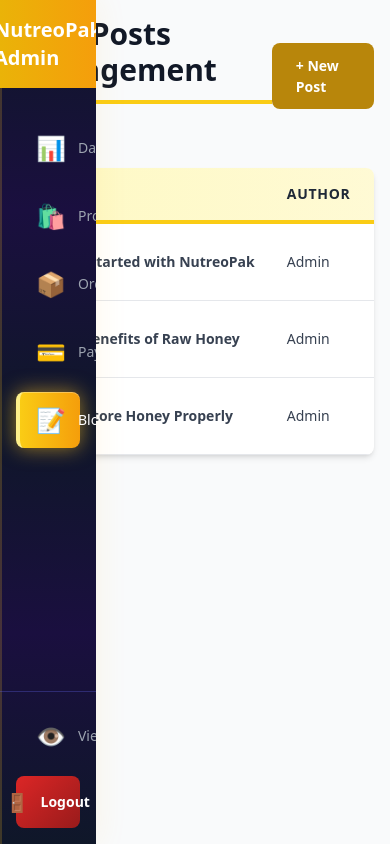
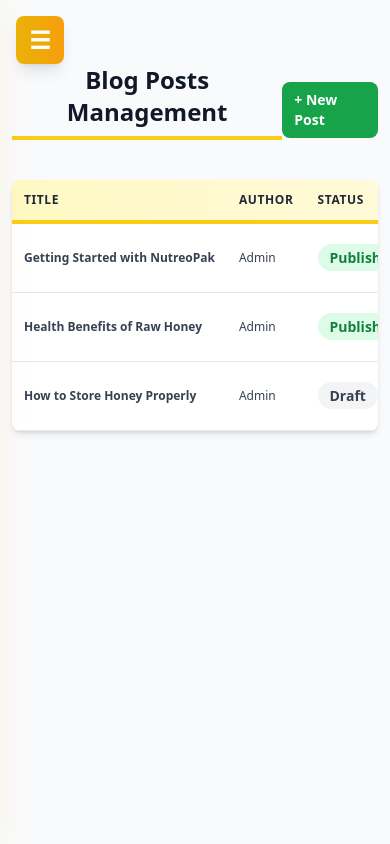
Before and after one commit to developer-bytespak/NeutroPak_frontend, a Next.js app: page /admin/blog in a window 390 px wide. Built offline with nearby package versions, Linux system fonts and the light colour scheme.

Commit message:
admin panel responsiveness

```diff
--- a/src/app/admin/orders/page.tsx
+++ b/src/app/admin/orders/page.tsx
@@ -102,10 +102,11 @@
           </div>
         )}
 
-        <div className="bg-white rounded-lg shadow-md overflow-hidden">
+        <div className="bg-white rounded-lg shadow-md">
           {loading ? (
             <p className="p-8 text-center text-gray-500">Loading orders...</p>
           ) : orders.length > 0 ? (
+            <div className="table-wrapper">
             <table className="admin-table">
               <thead>
                 <tr>
@@ -138,6 +139,7 @@
                 ))}
               </tbody>
             </table>
+            </div>
           ) : (
             <p className="p-8 text-center text-gray-500">No orders found</p>
           )}
--- a/src/app/admin/payments/page.tsx
+++ b/src/app/admin/payments/page.tsx
@@ -29,7 +29,8 @@
           </div>
         </div>
 
-        <div className="bg-white rounded-lg shadow-md overflow-hidden mt-8">
+        <div className="bg-white rounded-lg shadow-md mt-8">
+          <div className="table-wrapper">
           <table className="admin-table">
             <thead>
               <tr>
@@ -62,6 +63,7 @@
               ))}
             </tbody>
           </table>
+          </div>
         </div>
       </main>
     </AdminLayout>
--- a/src/app/admin/products/page.tsx
+++ b/src/app/admin/products/page.tsx
@@ -88,10 +88,11 @@
           </div>
         )}
 
-        <div className="bg-white rounded-lg shadow-md overflow-hidden">
+        <div className="bg-white rounded-lg shadow-md">
           {loading ? (
             <p className="p-8 text-center text-gray-500">Loading products...</p>
           ) : products.length > 0 ? (
+            <div className="table-wrapper">
             <table className="admin-table">
               <thead>
                 <tr>
@@ -133,6 +134,7 @@
                 ))}
               </tbody>
             </table>
+            </div>
           ) : (
             <p className="p-8 text-center text-gray-500">No products found</p>
           )}
--- a/src/components/AdminLayout.tsx
+++ b/src/components/AdminLayout.tsx
@@ -1,6 +1,6 @@
 'use client';
 
-import React, { ReactNode, useState, useEffect } from 'react';
+import React, { ReactNode, useState, useEffect, useRef } from 'react';
 import Link from 'next/link';
 import { usePathname } from 'next/navigation';
 
@@ -11,6 +11,7 @@
 const AdminLayout: React.FC<AdminLayoutProps> = ({ children }) => {
   const [sidebarOpen, setSidebarOpen] = useState(false);
   const [isLargeScreen, setIsLargeScreen] = useState(false);
+  const sidebarNavRef = useRef<HTMLElement>(null);
   const pathname = usePathname();
 
   useEffect(() => {
@@ -18,6 +19,8 @@
       setIsLargeScreen(window.innerWidth >= 1024);
       if (window.innerWidth >= 1024) {
         setSidebarOpen(true);
+      } else {
+        setSidebarOpen(false);
       }
     };
 
@@ -26,8 +29,36 @@
     return () => window.removeEventListener('resize', handleResize);
   }, []);
 
+  // Prevent body scroll when sidebar overlay is visible on mobile
+  useEffect(() => {
+    if (sidebarOpen && !isLargeScreen) {
+      document.body.classList.add('sidebar-open');
+      document.body.style.overflow = 'hidden';
+    } else {
+      document.body.classList.remove('sidebar-open');
+      document.body.style.overflow = 'unset';
+    }
+    return () => {
+      document.body.classList.remove('sidebar-open');
+      document.body.style.overflow = 'unset';
+    };
+  }, [sidebarOpen, isLargeScreen]);
+
+  // Scroll sidebar nav to top when sidebar opens
+  useEffect(() => {
+    if (sidebarOpen && sidebarNavRef.current && !isLargeScreen) {
+      sidebarNavRef.current.scrollTop = 0;
+    }
+  }, [sidebarOpen, isLargeScreen]);
+
   const isActive = (href: string) => {
     return pathname === href || pathname.startsWith(href + '/');
+  };
+
+  const closeSidebar = () => {
+    if (!isLargeScreen) {
+      setSidebarOpen(false);
+    }
   };
 
   return (
@@ -41,16 +72,17 @@
       )}
 
       {/* Sidebar */}
-      <aside className="admin-sidebar">
+      <aside className={`admin-sidebar ${!sidebarOpen && !isLargeScreen ? 'mobile-closed' : ''}`}>
         <div className="sidebar-header">
           <span className="collapse-icon">☰</span>
           <h2>NutreoPak Admin</h2>
         </div>
 
-        <nav className="sidebar-nav">
+        <nav className="sidebar-nav" ref={sidebarNavRef}>
           <Link
             href="/admin/dashboard"
             className={`nav-link ${isActive('/admin/dashboard') ? 'active' : ''}`}
+            onClick={closeSidebar}
           >
             <span className="icon">📊</span>
             <span className="text">Dashboard</span>
@@ -58,6 +90,7 @@
           <Link
             href="/admin/products"
             className={`nav-link ${isActive('/admin/products') ? 'active' : ''}`}
+            onClick={closeSidebar}
           >
             <span className="icon">🛍️</span>
             <span className="text">Products</span>
@@ -65,6 +98,7 @@
           <Link
             href="/admin/orders"
             className={`nav-link ${isActive('/admin/orders') ? 'active' : ''}`}
+            onClick={closeSidebar}
           >
             <span className="icon">📦</span>
             <span className="text">Orders</span>
@@ -72,6 +106,7 @@
           <Link
             href="/admin/payments"
             className={`nav-link ${isActive('/admin/payments') ? 'active' : ''}`}
+            onClick={closeSidebar}
           >
             <span className="icon">💳</span>
             <span className="text">Payments</span>
@@ -79,6 +114,7 @@
           <Link
             href="/admin/blog"
             className={`nav-link ${isActive('/admin/blog') ? 'active' : ''}`}
+            onClick={closeSidebar}
           >
             <span className="icon">📝</span>
             <span className="text">Blog</span>
@@ -89,6 +125,7 @@
           <Link
             href="/"
             className="nav-link"
+            onClick={closeSidebar}
           >
             <span className="icon">👁️</span>
             <span className="text">View Store</span>
@@ -96,6 +133,7 @@
           <button
             className="logout-btn"
             onClick={() => {
+              closeSidebar();
               setTimeout(() => {
                 window.location.href = '/admin/login';
               }, 300);
@@ -113,6 +151,17 @@
           {children}
         </div>
       </div>
+
+      {/* Mobile Menu Toggle Button */}
+      {!isLargeScreen && (
+        <button
+          onClick={() => setSidebarOpen(!sidebarOpen)}
+          className="mobile-menu-toggle"
+          aria-label="Toggle menu"
+        >
+          ☰
+        </button>
+      )}
     </div>
   );
 };
--- a/src/styles/globals.css
+++ b/src/styles/globals.css
@@ -4,6 +4,11 @@
 
 html, body {
   background-color: transparent;
+  overflow-y: scroll;
+}
+
+body.sidebar-open {
+  overflow: hidden;
 }
 
 /* Custom animations */
@@ -203,57 +208,79 @@
 }
 
 .admin-sidebar {
-  @apply w-24 text-white fixed h-screen overflow-hidden transition-all duration-300 z-50 lg:relative lg:translate-x-0 shadow-2xl flex flex-col lg:hover:w-72;
+  @apply w-24 text-white fixed h-screen overflow-y-auto transition-transform duration-300 ease-in-out z-50 lg:relative lg:translate-x-0 shadow-2xl flex flex-col lg:hover:w-72;
   background: linear-gradient(180deg, #0f1729 0%, #1a0f3f 25%, #0f1729 50%, #1a0f3f 75%, #0f1729 100%);
   box-shadow: inset 2px 0 0 rgba(251, 191, 36, 0.2), 0 0 30px rgba(251, 191, 36, 0.1);
+  will-change: transform;
+  top: 0;
+  left: 0;
+  right: auto;
+  bottom: 0;
 }
 
-.admin-sidebar.closed {
-  @apply -translate-x-full lg:translate-x-0 lg:w-24;
+@media (min-width: 1024px) {
+  .admin-sidebar {
+    position: relative;
+    top: auto;
+    left: auto;
+    right: auto;
+    bottom: auto;
+  }
+}
+
+.admin-sidebar.mobile-closed {
+  @apply -translate-x-full;
+}
+
+/* Smooth overlay transition */
+.admin-layout > div:nth-child(1) {
+  @apply transition-opacity duration-300 ease-in-out;
 }
 
 .sidebar-header {
-  @apply bg-gradient-to-r from-yellow-500 to-amber-500 p-4 flex justify-center items-center z-10;
+  @apply bg-gradient-to-r from-yellow-500 to-amber-500 p-3 md:p-4 flex justify-center items-center z-10 flex-shrink-0;
 }
 
 .collapse-icon {
-  @apply text-white text-2xl block;
+  @apply text-white text-2xl flex-shrink-0;
 }
 
 .admin-sidebar:hover .collapse-icon {
-  @apply hidden;
+  @apply hidden lg:hidden;
 }
 
 .sidebar-header h2 {
-  @apply text-xl font-bold text-white hidden;
+  @apply text-lg md:text-xl font-bold text-white hidden;
 }
 
 .admin-sidebar:hover .sidebar-header h2 {
-  @apply block;
-}
-
-.toggle-btn {
-  @apply text-white text-2xl cursor-pointer hover:opacity-80 transition-opacity;
+  @apply hidden lg:block;
 }
 
 .sidebar-nav {
-  @apply flex flex-col gap-3 p-4 mt-4 flex-1;
+  @apply flex flex-col gap-3 md:gap-3 p-3 md:p-4 mt-3 md:mt-4 flex-1 overflow-y-auto;
+  scroll-behavior: auto;
+}
+
+/* Ensure nav scrolls to top when sidebar opens */
+.admin-sidebar:not(.mobile-closed) .sidebar-nav {
+  scroll-snap-type: y mandatory;
 }
 
 .nav-link {
-  @apply px-4 py-3 rounded-lg text-gray-400 transition-all font-medium flex items-center gap-3 relative border-l-4 border-transparent hover:bg-slate-700 hover:text-yellow-300 hover:shadow-lg hover:shadow-yellow-500/20;
+  @apply px-3 md:px-4 py-4 md:py-3 rounded-lg text-gray-400 transition-all font-medium flex items-center gap-3 relative border-l-4 border-transparent hover:bg-slate-700 hover:text-yellow-300 hover:shadow-lg hover:shadow-yellow-500/20 text-sm md:text-base min-h-12 md:min-h-10 w-full cursor-pointer;
 }
 
 .nav-link .icon {
-  @apply block text-2xl flex-shrink-0;
+  @apply block text-xl md:text-2xl flex-shrink-0;
 }
 
 .nav-link .text {
-  @apply hidden text-sm whitespace-nowrap;
+  @apply hidden text-xs md:text-sm whitespace-nowrap;
 }
 
 .admin-sidebar:hover .nav-link .text {
-  @apply block;
+  @apply hidden lg:block;
 }
 
 .nav-link.active {
@@ -262,12 +289,12 @@
 }
 
 .sidebar-footer {
-  @apply p-4 border-t space-y-3 mt-auto;
+  @apply p-3 md:p-4 border-t space-y-3 md:space-y-3 mt-auto;
   border-color: rgba(99, 102, 241, 0.3);
 }
 
 .logout-btn {
-  @apply w-full px-4 py-3 text-white rounded-lg transition-all font-bold text-center flex items-center justify-center gap-3;
+  @apply w-full px-3 md:px-4 py-3 md:py-3 text-white rounded-lg transition-all font-bold text-center flex items-center justify-center gap-2 md:gap-3 text-sm md:text-base min-h-12 cursor-pointer;
   background: linear-gradient(135deg, #dc2626 0%, #991b1b 100%);
   transition: all 0.3s ease;
 }
@@ -282,89 +309,104 @@
 }
 
 .logout-btn .text {
-  @apply hidden text-sm whitespace-nowrap;
+  @apply hidden text-xs md:text-sm whitespace-nowrap;
 }
 
 .admin-sidebar:hover .logout-btn .text {
-  @apply block;
+  @apply hidden lg:block;
 }
 
-.admin-header {
-  @apply bg-white shadow-lg px-6 py-4 flex items-center justify-between z-40 border-b-2 border-yellow-100 hidden;
+.mobile-menu-toggle {
+  @apply fixed top-4 left-4 lg:hidden z-40 w-12 h-12 bg-gradient-to-r from-yellow-500 to-amber-500 text-white rounded-lg shadow-lg hover:from-yellow-600 hover:to-amber-600 active:from-yellow-700 active:to-amber-700 transition-all flex items-center justify-center text-2xl font-bold;
 }
 
-.menu-toggle {
-  @apply text-2xl cursor-pointer text-gray-700 hover:text-yellow-600 transition-colors lg:hidden font-bold;
+.admin-main {
+  @apply flex-1 flex flex-col lg:ml-0 w-full overflow-y-auto overflow-x-hidden;
+  will-change: auto;
+  transition: none;
 }
 
-.header-actions {
-  @apply flex items-center gap-4 ml-auto;
-}
-
-.search-input {
-  @apply px-4 py-2.5 border-2 border-yellow-300 rounded-lg focus:outline-none focus:border-yellow-500 transition-colors hidden md:block bg-yellow-50 text-gray-900;
-}
-
-.user-menu {
-  @apply px-4 py-2.5 bg-gradient-to-r from-yellow-500 to-amber-500 text-white rounded-lg hover:from-yellow-600 hover:to-amber-600 transition-all font-bold cursor-pointer;
+@media (min-width: 1024px) {
+  .admin-main {
+    transition: none;
+  }
 }
 
 .admin-content {
-  @apply p-4 md:p-6 lg:p-8 max-w-7xl mx-auto w-full flex-1;
-}
-
-.admin-main {
-  @apply flex-1 flex flex-col lg:ml-0 w-full overflow-y-auto;
-}
-
-.admin-footer {
-  @apply bg-gray-900 text-gray-400 text-center py-4 px-6 text-sm border-t border-gray-700;
+  @apply p-3 md:p-4 lg:p-8 max-w-7xl mx-auto w-full flex-1 pt-16 lg:pt-4;
 }
 
 /* Admin Dashboard */
 .admin-dashboard {
-  @apply space-y-8;
+  @apply space-y-4 md:space-y-8;
 }
 
 .admin-dashboard h1 {
-  @apply text-3xl md:text-4xl font-bold text-gray-900 mb-8 pb-3 border-b-4 border-yellow-400;
+  @apply text-2xl md:text-3xl lg:text-4xl font-bold text-gray-900 mb-4 md:mb-8 pb-2 md:pb-3 border-b-4 border-yellow-400 text-center md:text-left;
 }
 
 .stats-grid {
-  @apply grid grid-cols-1 sm:grid-cols-2 lg:grid-cols-4 gap-4 md:gap-6;
+  @apply grid grid-cols-2 sm:grid-cols-3 md:grid-cols-2 lg:grid-cols-4 gap-2 md:gap-4 lg:gap-6;
 }
 
 .stat-card {
-  @apply bg-white p-8 rounded-xl shadow-md hover:shadow-xl transition-shadow border-l-4 border-yellow-500;
+  @apply bg-white p-4 md:p-6 lg:p-8 rounded-lg md:rounded-xl shadow-md hover:shadow-xl transition-shadow border-l-4 border-yellow-500;
 }
 
 .stat-card h3 {
-  @apply text-gray-600 font-semibold mb-4 text-sm uppercase tracking-wider;
+  @apply text-xs md:text-sm font-bold text-gray-600 mb-2 md:mb-4 uppercase tracking-wider text-center;
 }
 
 .stat-value {
-  @apply text-4xl font-bold text-yellow-600;
+  @apply text-lg md:text-2xl lg:text-4xl font-bold text-yellow-600;
 }
 
 .dashboard-charts {
-  @apply w-full grid grid-cols-1 gap-6;
+  @apply w-full grid grid-cols-1 gap-4 md:gap-6;
 }
 
 .chart-section {
-  @apply bg-white p-6 md:p-8 rounded-xl shadow-md border-t-4 border-yellow-500 w-full;
+  @apply bg-white p-4 md:p-6 lg:p-8 rounded-lg md:rounded-xl shadow-md border-t-4 border-yellow-500 w-full;
 }
 
 .chart-section h2 {
-  @apply text-2xl font-bold text-gray-900 mb-6 pb-3 border-b-2 border-yellow-300;
+  @apply text-xl md:text-2xl font-bold text-gray-900 mb-4 md:mb-6 pb-2 md:pb-3 border-b-2 border-yellow-300 text-center md:text-left;
 }
 
 .table-wrapper {
-  @apply border border-gray-200 rounded-lg overflow-x-auto;
+  @apply w-full overflow-x-auto -mx-3 md:mx-0;
+  -webkit-overflow-scrolling: touch;
+  scrollbar-width: thin;
+  scrollbar-color: rgba(251, 191, 36, 0.5) transparent;
+}
+
+.table-wrapper::-webkit-scrollbar {
+  height: 8px;
+}
+
+.table-wrapper::-webkit-scrollbar-track {
+  background: transparent;
+}
+
+.table-wrapper::-webkit-scrollbar-thumb {
+  background: rgba(251, 191, 36, 0.5);
+  border-radius: 4px;
+}
+
+.table-wrapper::-webkit-scrollbar-thumb:hover {
+  background: rgba(251, 191, 36, 0.8);
+}
+
+@media (max-width: 768px) {
+  .table-wrapper {
+    @apply px-3;
+  }
 }
 
 /* Admin Tables */
 .admin-table {
-  @apply w-full border-collapse min-w-full;
+  @apply w-full border-collapse;
+  min-width: max-content;
 }
 
 .admin-table thead {
@@ -372,7 +414,7 @@
 }
 
 .admin-table th {
-  @apply px-4 md:px-6 py-4 text-left font-bold text-gray-800 border-b-4 border-yellow-400 uppercase text-sm tracking-wider whitespace-nowrap;
+  @apply px-3 md:px-4 lg:px-6 py-3 md:py-4 text-left font-bold text-gray-800 border-b-4 border-yellow-400 uppercase text-xs md:text-sm tracking-wider whitespace-nowrap min-w-max;
 }
 
 .admin-table tbody tr {
@@ -384,20 +426,139 @@
 }
 
 .admin-table td {
-  @apply px-4 md:px-6 py-4 text-gray-700 whitespace-nowrap text-sm md:text-base;
+  @apply px-3 md:px-4 lg:px-6 py-3 md:py-4 text-gray-700 whitespace-nowrap text-xs md:text-sm lg:text-base min-w-max;
+}
+
+/* Actions cell - allow button wrapping */
+.admin-table td:last-child {
+  @apply whitespace-normal;
+}
+
+.admin-table td:last-child > .flex {
+  @apply gap-2 flex-nowrap;
+}
+
+/* Action Buttons in Tables */
+.btn-edit,
+.btn-delete {
+  @apply px-2 md:px-3 lg:px-4 py-1.5 md:py-2 lg:py-2.5 text-xs md:text-sm font-bold rounded transition-colors whitespace-nowrap min-w-fit;
+}
+
+.btn-edit {
+  @apply bg-blue-500 text-white hover:bg-blue-600 active:bg-blue-700;
+}
+
+.btn-delete {
+  @apply bg-red-500 text-white hover:bg-red-600 active:bg-red-700;
+}
+
+.btn-primary {
+  @apply bg-green-600 text-white font-bold rounded-lg hover:bg-green-700 transition-colors px-3 md:px-4 lg:px-6 py-2 md:py-2.5 lg:py-3 text-sm md:text-base;
+}
+
+.btn-submit {
+  @apply bg-gradient-to-r from-yellow-500 to-amber-500 text-white font-bold py-2 md:py-3 rounded-lg hover:from-yellow-600 hover:to-amber-600 transition-all text-sm md:text-base;
+}
+
+.btn-cancel {
+  @apply bg-gray-600 text-white font-bold py-2 md:py-3 rounded-lg hover:bg-gray-700 transition-colors text-sm md:text-base;
+}
+
+/* Admin Forms */
+.admin-form {
+  @apply bg-white rounded-lg md:rounded-xl shadow-md p-4 md:p-6 space-y-4 md:space-y-6;
+}
+
+.form-section {
+  @apply space-y-3 md:space-y-4;
+}
+
+.form-section h3 {
+  @apply text-base md:text-lg font-bold text-gray-900 mb-3 md:mb-4 pb-2 border-b-2 border-yellow-300 text-center md:text-left;
+}
+
+.form-row {
+  @apply grid grid-cols-1 md:grid-cols-2 gap-3 md:gap-4 lg:gap-6;
+}
+
+.form-row.full {
+  @apply grid-cols-1;
+}
+
+.admin-form label {
+  @apply block text-xs md:text-sm font-bold text-gray-700 mb-1 md:mb-2;
+}
+
+.admin-form input,
+.admin-form select,
+.admin-form textarea {
+  @apply w-full px-3 md:px-4 py-2 md:py-2.5 border-2 border-yellow-300 rounded-lg focus:outline-none focus:border-yellow-500 focus:ring-2 focus:ring-yellow-100 transition-all bg-yellow-50 text-sm md:text-base;
+}
+
+.form-buttons {
+  @apply flex gap-2 md:gap-4 pt-4 md:pt-6 flex-col md:flex-row;
+}
+
+.form-buttons button {
+  @apply flex-1;
+}
+
+/* Order Overlay */
+.order-overlay-backdrop {
+  @apply fixed inset-0 bg-black bg-opacity-50 z-50 flex items-center justify-center p-4;
+}
+
+.order-overlay {
+  @apply bg-white rounded-lg max-h-screen overflow-y-auto max-w-2xl w-full shadow-2xl;
+}
+
+.order-overlay-header {
+  @apply flex flex-col md:flex-row justify-between items-start md:items-center gap-4 p-4 md:p-6 border-b-2 border-yellow-300 sticky top-0 bg-white;
+}
+
+.order-overlay-header h2 {
+  @apply text-lg md:text-2xl font-bold text-gray-900 text-center md:text-left;
+}
+
+.order-overlay-close {
+  @apply absolute top-4 right-4 text-2xl font-bold text-gray-600 hover:text-red-600 transition-colors;
+}
+
+.order-overlay-content {
+  @apply p-4 md:p-6 space-y-4 md:space-y-6;
+}
+
+.order-section {
+  @apply space-y-2 md:space-y-3;
+}
+
+.order-section h3 {
+  @apply text-base md:text-lg font-bold text-gray-900 pb-2 border-b-2 border-yellow-300 text-center md:text-left;
+}
+
+.order-section p {
+  @apply text-sm md:text-base text-gray-700;
+}
+
+.order-items {
+  @apply space-y-2 md:space-y-3;
+}
+
+.order-item {
+  @apply flex flex-col md:flex-row justify-between items-start md:items-center gap-2 p-2 md:p-3 bg-gray-50 rounded;
 }
 
 /* Pagination Controls */
 .pagination-controls {
-  @apply flex justify-center items-center gap-6 mt-6 pt-6 border-t-2 border-gray-300 w-full;
+  @apply flex flex-col md:flex-row justify-center items-center gap-3 md:gap-6 mt-4 md:mt-6 pt-4 md:pt-6 border-t-2 border-gray-300 w-full;
 }
 
 .pagination-btn {
-  @apply px-6 py-3 bg-yellow-500 text-white font-bold rounded-lg hover:bg-yellow-600 transition-colors disabled:bg-gray-400 disabled:cursor-not-allowed disabled:text-gray-600 shadow-md;
+  @apply px-3 md:px-6 py-2 md:py-3 bg-yellow-500 text-white font-bold rounded-lg hover:bg-yellow-600 transition-colors disabled:bg-gray-400 disabled:cursor-not-allowed disabled:text-gray-600 shadow-md text-sm md:text-base;
 }
 
 .pagination-info {
-  @apply text-gray-800 font-bold text-base;
+  @apply text-gray-800 font-bold text-xs md:text-base;
 }
 
 /* Sales Overview Progress Bars */
@@ -721,4 +882,23 @@
   .card:active {
     @apply shadow-lg;
   }
+
+  .nav-link {
+    min-height: 52px !important;
+    pointer-events: auto !important;
+    touch-action: manipulation;
+    -webkit-tap-highlight-color: rgba(251, 191, 36, 0.2);
+  }
+
+  .logout-btn {
+    min-height: 52px !important;
+    pointer-events: auto !important;
+    touch-action: manipulation;
+    -webkit-tap-highlight-color: rgba(220, 38, 38, 0.2);
+  }
+
+  .nav-link:active,
+  .logout-btn:active {
+    @apply opacity-75;
+  }
 }
```
